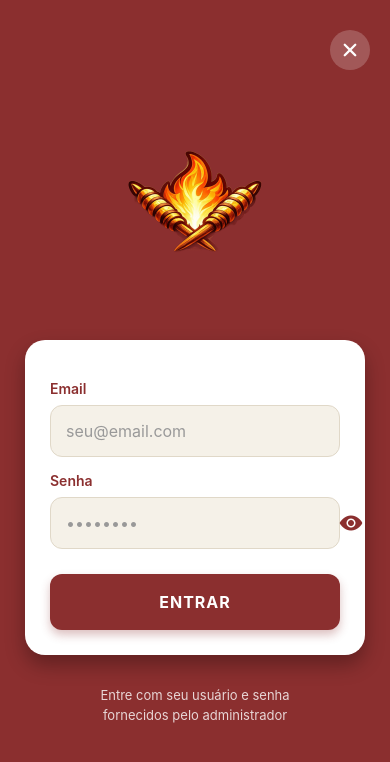
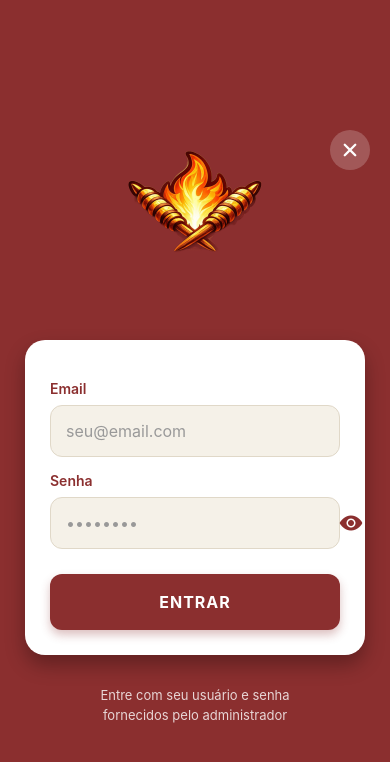
Before and after one commit to efcunha/restaurante-supabase, a React Native app in the folder restaurante-app/: screen /Admin in a window 390 px wide. Shown: the top 762 px of the page. Built offline with nearby package versions, Linux system fonts and the light colour scheme; no server answers; what react-native-worklets would draw is missing.

Commit message:
fix: Adjust `KeyboardAvoidingView` behavior in LoginScreen to prevent keyboard overlap and refactor AdminScreen's date key generation using new utility functions.

```diff
--- a/restaurante-app/src/screens/AdminScreen.js
+++ b/restaurante-app/src/screens/AdminScreen.js
@@ -4,6 +4,7 @@ import { useState, useEffect, useRef } from 'react';
 import { useAuth } from '../context/AuthContext';
 import { collection, getDocs, doc, writeBatch, setDoc, deleteDoc, serverTimestamp, query, where, onSnapshot } from 'firebase/firestore';
 import { db } from '../config/firebaseConfig';
+import { getTodayKey, getDateKeyRange } from '../services/FirebaseOptimizations';
 import BackgroundPattern from '../components/BackgroundPattern';
 import FuncionariosScreen from './FuncionariosScreen';
 import CaixaAberturaScreen from './CaixaAberturaScreen';
@@ -110,7 +111,7 @@ export default function AdminScreen() {
   // 🔴 LISTENERS EM TEMPO REAL para atualizar estatísticas automaticamente
   useEffect(() => {
     // Listener para pedidos (atualiza estatísticas operacionais)
-    const dateKey = new Date().toISOString().split('T')[0];
+    const dateKey = getTodayKey(); // Usar data local para consistência
     const pedidosQuery = query(
       collection(db, 'pedidos'),
       where('dateKey', '==', dateKey)
@@ -600,7 +601,7 @@ export default function AdminScreen() {
   const carregarEstatisticas = async () => {
     try {
       setLoadingStats(true);
-      const today = new Date().toISOString().split('T')[0];
+      const today = getTodayKey();
       // Buscar DIRETAMENTE todos os pedidos do dia pelo dateKey
       const qPedidosDia = query(
         collection(db, 'pedidos'),
@@ -730,23 +731,10 @@ export default function AdminScreen() {
       setLoadingVendas(true);
       // console.log('💰 === CARREGANDO ESTATÍSTICAS DE VENDAS ===');
 
-      const hoje = new Date();
-      let dataInicio;
-      let dataFim = hoje;
-
-      // Calcular data de início baseado no período
-      if (periodoSelecionado === 'hoje') {
-        dataInicio = hoje;
-      } else if (periodoSelecionado === 'semana') {
-        dataInicio = new Date(hoje);
-        dataInicio.setDate(hoje.getDate() - 7);
-      } else if (periodoSelecionado === 'mes') {
-        dataInicio = new Date(hoje);
-        dataInicio.setMonth(hoje.getMonth() - 1);
-      }
-
-      const dateKeyInicio = dataInicio.toISOString().split('T')[0];
-      const dateKeyFim = dataFim.toISOString().split('T')[0];
+      setLoadingVendas(true);
+      // console.log('💰 === CARREGANDO ESTATÍSTICAS DE VENDAS ===');
+
+      const { startKey: dateKeyInicio, endKey: dateKeyFim } = getDateKeyRange(periodoSelecionado);
 
       // console.log(`💰 Período: ${dateKeyInicio} até ${dateKeyFim}`);
       // console.log(`💰 Buscando comandas fechadas...`);
--- a/restaurante-app/src/screens/LoginScreen.js
+++ b/restaurante-app/src/screens/LoginScreen.js
@@ -93,7 +93,15 @@ export default function LoginScreen() {
     <KeyboardAvoidingView
       style={styles.container}
       behavior={Platform.OS === 'ios' ? 'padding' : 'height'}
-      keyboardVerticalOffset={Platform.OS === 'ios' ? 0 : 20}
+      // User reported behavior='height' (previous code) still covers input.
+      // Let's TRY 'padding' for Android too or just tweak offset?
+      // Actually, often removing 'behavior' on Android with 'adjustResize' is best.
+      // But let's try 'padding' enabled for both.
+      behavior={Platform.OS === 'ios' ? 'padding' : undefined}
+      // If we use undefined on Android, it relies solely on native window resize.
+      // Let's stick to 'padding' which pushes content up.
+      behavior="padding"
+      keyboardVerticalOffset={Platform.OS === 'ios' ? 0 : 0}
     >
       <TouchableWithoutFeedback onPress={Keyboard.dismiss}>
         <ScrollView
@@ -186,13 +194,12 @@ const styles = StyleSheet.create({
     backgroundColor: '#8B2F2F',
   },
   content: {
-    // flex: 1, // Removed flex: 1 here because ScrollView handles height
-    justifyContent: 'center',
     padding: 20,
     paddingHorizontal: 25,
     paddingTop: 40,
-    minHeight: '100%', // Ensure it takes full height for centering
+    width: '100%',
   },
+
   scrollContent: {
     flexGrow: 1,
     justifyContent: 'center',
```
